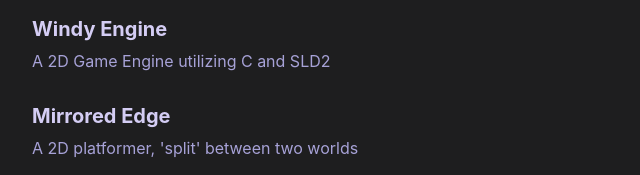
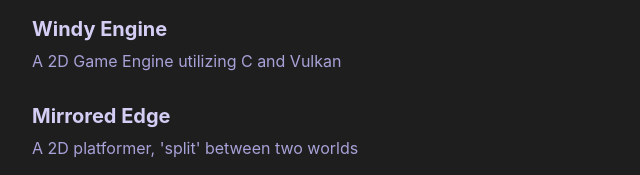
Before and after one commit to archit-pandit/archit-pandit.github.io, a plain HTML site: page index.html in a window 1280 px wide. Shown: the part 1014-1189 px from the top of the page, 208-848 px from the left. Drawn offline with Linux system fonts and the light colour scheme; a web font is replaced by a local one.

Commit message:
Update index.html

```diff
--- a/index.html
+++ b/index.html
@@ -88,7 +88,7 @@
                 <a class="item colour-switch-link">
                     <h2>Windy Engine</h2>
                     <p class="item-info">
-                        A 2D Game Engine utilizing C and SLD2
+                        A 2D Game Engine utilizing C and Vulkan
                     </p>
                 </a>
                 <a class="item colour-switch-link">
```
